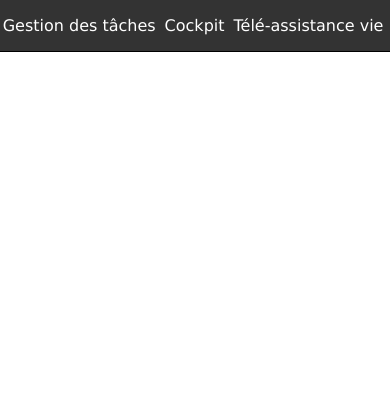
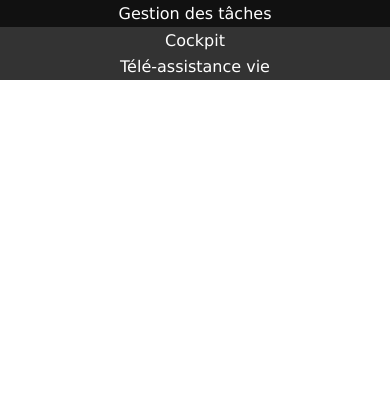
Before and after one commit to doctortee/nuitdelinfo_lamernoire, a PHP site: page / in a window 390 px wide. Shown: the top 420 px of the page. Run offline with PHP 8.4, Linux system fonts and the light colour scheme.

Commit message:
core: Style Index 2.0

```diff
--- a/Squelette/styleIndex.css
+++ b/Squelette/styleIndex.css
@@ -6,7 +6,7 @@ body {
 #header {
   position: fixed;
   background: #333;
-  height: 51px;
+  height: 49px;
   width: 100%;
   z-index: 502;
   top: 0;
@@ -24,8 +24,9 @@ body {
   height:33px;
   display: inline-block;
   text-align: center;
-  margin: 0;
-  padding:16px 1% 0 0px;
+  margin: auto;
+  width: 15%;
+  padding-top:16px;
   -webkit-transition: all 0.3s ease-in-out;
   -moz-transition: all 0.3s ease-in-out;
   transition: all 0.3s ease-in-out;
@@ -59,12 +60,14 @@ a,a:hover {
 section {
   margin:auto;
   width: 70%;
-  padding-top: 50px;
   border: 1px solid black;
 }
 
 @media screen and (max-width: 600px) {
   section {width: 100%}
+  #menu ul li {display: block; height: auto;padding:1% 0;margin:auto;width:auto;}
+  #menu ul li a {height: fit-content;margin:auto;}
+  #header {height:auto;}
 }
 
 footer {
```
